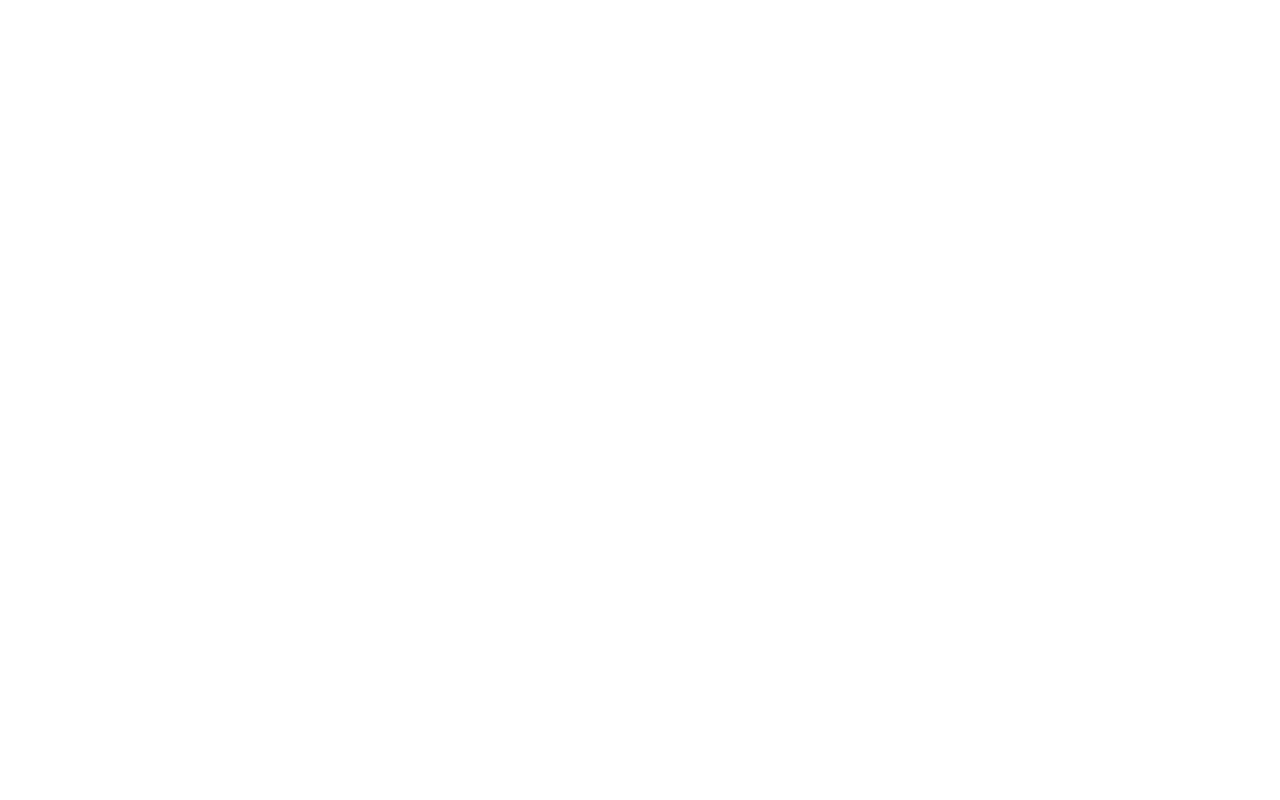
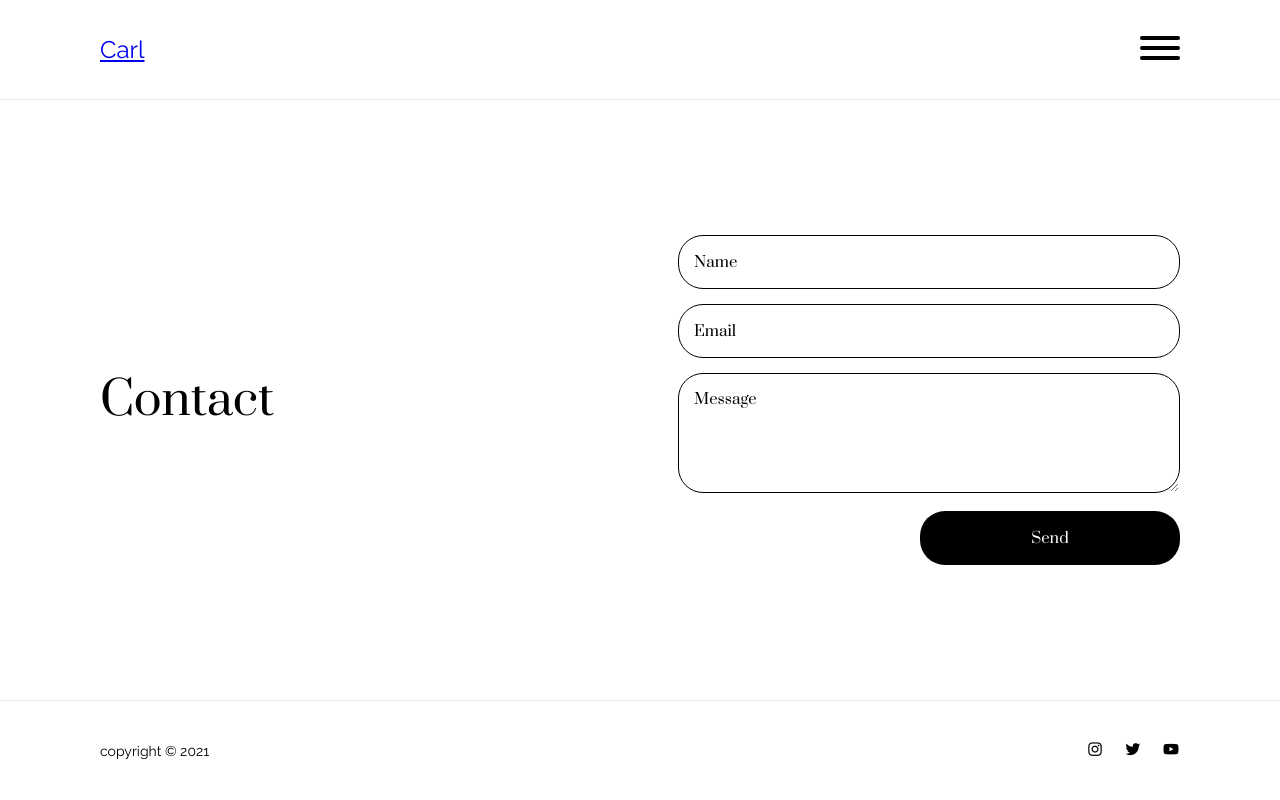
Before and after one commit to cloudlastresort/carlgriffin, a website: page contact.html in a window 1280 px wide. Drawn offline with nearby package versions, Linux system fonts and the light colour scheme; some packages are replaced by stand-ins of ours; a script that the page names is missing.

Commit message:
added contact  page

```diff
--- a/contact.html
+++ b/contact.html
@@ -12,11 +12,50 @@
     <title>Carl Griffin | Contact</title>
 </head>
 <body data-barba="wrapper">
+    <!-- LOADER -->
+    <div class="loader"></div>
 
+    <!-- HEADER -->
+    <header class="header">
+        <a href="./index.html" class='logo'>Carl</a>
+        <button type='button' class="hamburger hamburger--collapse">
+            <span class="hamburger-box">
+                <span class="hamburger-inner"></span>
+            </span>
+        </button>
+        <nav class="nav">
+            <ul class="menu">
+            <li><a href="./index.html">Home</a></li>
+            <li><a href="./about.html">About</a></li>
+            <li><a href="./work.html">Work</a></li>
+            <li><a href="./contact.html">Contact</a></li>
+            </ul>
+        </nav>
+    </header>
     <main data-barba="container" data-barba-namespace="contact">
-
+        <section class="content page">
+            <div class="box-left">
+                <h2>Contact</h2>
+            </div>
+            <div class="box-right lg-gallary">
+               <form class="form">
+                    <input type="text" placeholder="Name">
+                    <input type="email" placeholder="Email">
+                    <textarea placeholder="Message"></textarea>
+                    <button type="submit">Send</button>
+               </form>
+            </div>
+        </section>
     </main>
-
+    <!-- FOOTER -->
+    <footer class="footer">
+        <p>copyright &copy; 2021</p>
+        <ul>
+            <li><a href=""><i class="bx bxl-instagram"></i></a></li>
+            <li><a href=""><i class="bx bxl-twitter"></i></a></li>
+            <li><a href=""><i class="bx bxl-youtube"></i></a></li>
+        </ul>
+    </footer>
 
     <script src='https://code.jquery.com/jquery-3.6.0.min.js'></script>
     <script src="https://cdnjs.cloudflare.com/ajax/libs/lightgallery/2.2.0-beta.0/lightgallery.min.js" integrity="sha512-wU4TPjLb8ZyiF0P/cAMcBJ0/ZYOZuQLjX5hUV6tTstUnyhEJ4XVc+UPHFQxpxulNOq2gvWNiuHz/om+0q6BClw==" crossorigin="anonymous" referrerpolicy="no-referrer"></script>
--- a/scss/main.scss
+++ b/scss/main.scss
@@ -352,6 +352,8 @@ body{
     // clip-path: polygon(0 0, 100% 0, 100% 0,0 0);
 }
 
+
+// -----------------CONTENT WORK------------------------
 .content.page .box-right .models{
     list-style: none;
     margin: 0;
@@ -384,10 +386,59 @@ body{
     width: 100%;
     height: 360px;
  }
-// -----------------CONTENT WORK------------------------
+// --------------CONTACT PAGE-------------------
+.form{
+    width: 100%;
+    padding-left: 200px;
+}
 
-// --------------CONTACT PAGE-------------------
+.form textarea{
+    width: 100%;
+    height: 120px;
+    background-color: transparent;
+    border-radius: 25px;
+    padding: 15px;
+    border:1px solid var(--color-2);
+    margin-bottom: 15px;
+    outline: none;
+}
 
+.form input{
+    width: 100%;
+    height: 54px;
+    background-color: transparent;
+    border-radius: 25px;
+    padding-left: 15px;
+    border:1px solid var(--color-2);
+    margin-bottom: 15px;
+    outline: none;
+}
+
+.form button{
+    background-color: var(--color-2);
+    color:var(--color-1);
+    width:260px;
+    height: 54px;
+    border-radius: 25px;
+    border:0;
+    outline: none;
+    float: right;
+    text-align: center;
+    font-family: var(--tit-font);
+    font-size: var(--font-size-md);
+    transition: var(--transition);
+    cursor: pointer;
+}
+.form button:hover{
+    background-color: var(--color-3);
+    color:var(--color-2);
+}
+.form input::placeholder,
+.form textarea::placeholder{
+    font-family: var(--tit-font);
+    font-size: var(--font-size-md);
+    color:var(--color-2);
+}
 
 // ----------FOOTER--------------------
 
```
Also changed, not shown: css/main.css.
